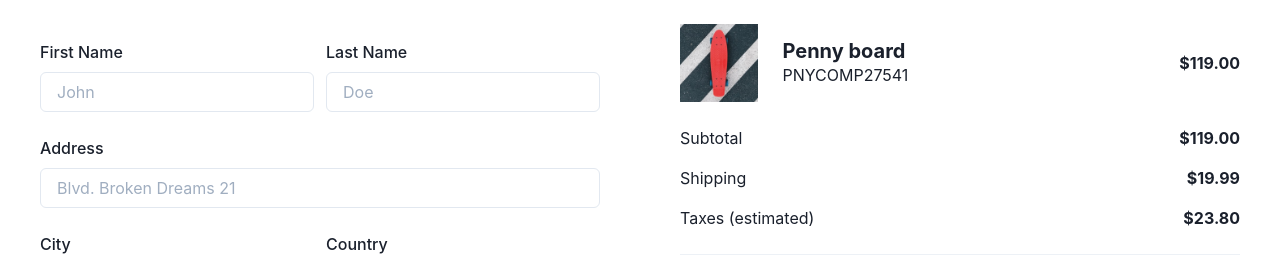
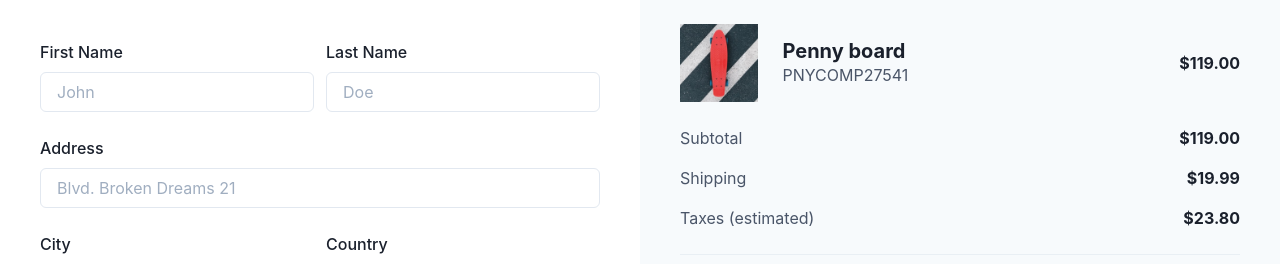
Before and after one commit to elliothershberg/chakra-demo, a Next.js app: page / in a window 1280 px wide. Shown: the part 204-468 px from the top of the page. Built offline with nearby package versions, Linux system fonts and the light colour scheme.

Commit message:
Implement color switcher

```diff
--- a/src/sections/cart.tsx
+++ b/src/sections/cart.tsx
@@ -8,16 +8,28 @@ import {
   Image,
   Stack,
   Divider,
+  useColorMode,
+  useColorModeValue,
 } from "@chakra-ui/react";
 
 const Cart = () => {
+  const { toggleColorMode } = useColorMode();
+  const bgColor = useColorModeValue("gray.50", "whiteAlpha.50");
+  const secondaryTextColor = useColorModeValue("gray.600", "gray.400");
   return (
-    <VStack w="full" h="full" p={10} spacing={6} align="flex-start">
+    <VStack
+      w="full"
+      h="full"
+      p={10}
+      spacing={6}
+      align="flex-start"
+      bg={bgColor}
+    >
       <VStack alignItems="flex-start" spacing={3}>
         <Heading size="2xl">Your cart</Heading>
         <Text>
           If the price is too hard on your eyes,{" "}
-          <Button variant="link" colorScheme="black">
+          <Button variant="link" colorScheme="black" onClick={toggleColorMode}>
             try changing the theme.
           </Button>
         </Text>
@@ -39,7 +51,7 @@ const Cart = () => {
         >
           <VStack w="full" spacing={0} alignItems="flex-start">
             <Heading size="md">Penny board</Heading>
-            <Text>PNYCOMP27541</Text>
+            <Text color={secondaryTextColor}>PNYCOMP27541</Text>
           </VStack>
           <Heading size="sm" textAlign={{ base: "start", md: "end" }}>
             $119.00
@@ -48,15 +60,15 @@ const Cart = () => {
       </HStack>
       <VStack spacing={4} alignItems="stretch" w="full">
         <HStack justifyContent="space-between">
-          <Text>Subtotal</Text>
+          <Text color={secondaryTextColor}>Subtotal</Text>
           <Heading size="sm">$119.00</Heading>
         </HStack>
         <HStack justifyContent="space-between">
-          <Text>Shipping</Text>
+          <Text color={secondaryTextColor}>Shipping</Text>
           <Heading size="sm">$19.99</Heading>
         </HStack>
         <HStack justifyContent="space-between">
-          <Text>Taxes (estimated)</Text>
+          <Text color={secondaryTextColor}>Taxes (estimated)</Text>
           <Heading size="sm">$23.80</Heading>
         </HStack>
       </VStack>
```
